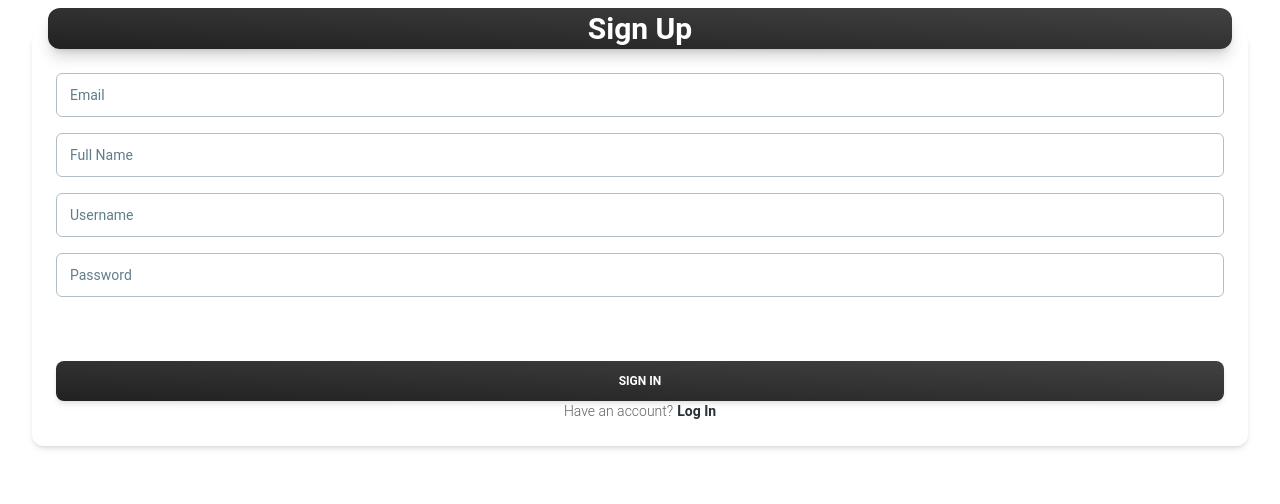
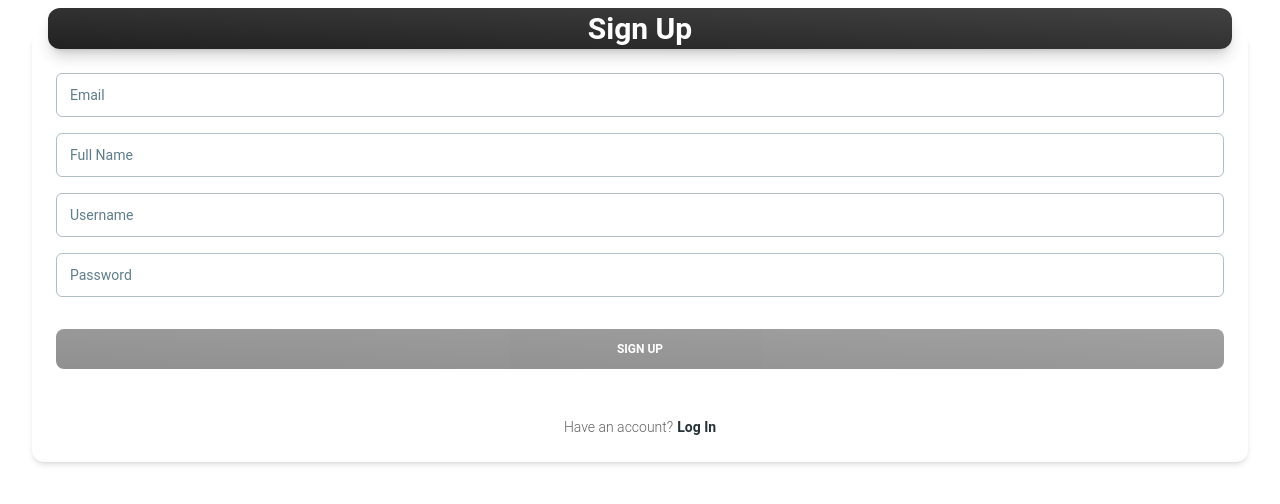
Before and after one commit to ConfoundingVariables/Zagreus, a React (Vite) app: page /signup in a window 1280 px wide. Shown: the top 504 px of the page. Built offline with nearby package versions, Linux system fonts and the light colour scheme.

Commit message:
SignUpCard logic being built

```diff
--- a/client/src/App.css
+++ b/client/src/App.css
@@ -1,6 +1,4 @@
 #root {
   max-width: 1280px;
-  margin: 0 auto;
-  padding: 2rem;
-  text-align: center;
+  margin: 2rem;
 }
--- a/client/src/components/SignUpCard/SignUpCard.jsx
+++ b/client/src/components/SignUpCard/SignUpCard.jsx
@@ -2,6 +2,9 @@ import { connect } from "react-redux";
 import { createStructuredSelector } from "reselect";
 import { Link } from "react-router-dom";
 import { useFormik } from "formik";
+
+import { signUpStart } from "../../redux/user/userActions";
+import { selectError, selectFetching } from "../../redux/user/userSelectors";
 
 import {
   Card,
@@ -13,9 +16,24 @@ import {
   Button,
 } from "@material-tailwind/react";
 
-export default function SignUpCard() {
+export default function SignUpCard({ signUpStart, error, fetching }) {
+  const formik = useFormik({
+    initialValues: {
+      email: "",
+      fullName: "",
+      username: "",
+      password: "",
+    },
+    onSubmit: (values) =>
+      signUpStart(
+        values.email,
+        values.fullName,
+        values.username,
+        values.password
+      ),
+  });
   return (
-    <Card className="w-96 ">
+    <Card className="w-32">
       <CardHeader
         variant="gradient"
         color="gray"
@@ -25,17 +43,68 @@ export default function SignUpCard() {
           Sign Up
         </Typography>
       </CardHeader>
-      <CardBody className="flex flex-col gap-4">
-        <Input label="Email" size="lg" />
-        <Input label="Full Name" size="lg" />
-        <Input label="Username" size="lg" />
-        <Input label="Password" size="lg" />
-        <div className="-ml-2.5"></div>
-      </CardBody>
+      {Object.keys(formik.errors).map((field) => {
+        if (formik.touched[field]) {
+          return (
+            <p
+              className="error"
+              key={formik.errors[field]}
+              style={{ marginTop: "0" }}
+            >
+              {formik.errors[field]}
+            </p>
+          );
+        }
+      })}
+      <form className="form-card__form" onSubmit={formik.handleSubmit}>
+        <CardBody className="flex flex-col gap-4">
+          <Input
+            name="email"
+            fieldProps={formik.getFieldProps("email")}
+            valid={formik.touched.email && !formik.errors.email}
+            placeholder="Email address"
+            label="Email"
+            size="lg"
+          />
+          <Input
+            name="fullName"
+            fieldProps={formik.getFieldProps("fullName")}
+            valid={formik.touched.fullName && !formik.errors.fullName}
+            placeholder="Full Name"
+            label="Full Name"
+            size="lg"
+          />
+          <Input
+            name="username"
+            fieldProps={formik.getFieldProps("username")}
+            valid={formik.touched.username && !formik.errors.username}
+            placeholder="Username"
+            label="Username"
+            size="lg"
+          />
+          <Input
+            name="password"
+            fieldProps={formik.getFieldProps("password")}
+            placeholder="Password"
+            valid={formik.touched.password && !formik.errors.password}
+            type="password"
+            label="Password"
+            size="lg"
+          />
+          <div className="-ml-2.5"></div>
+          <Button
+            loading={fetching}
+            disabled={
+              Object.keys(formik.touched).length === 0 ? true : !formik.isValid
+            }
+            variant="gradient"
+            fullWidth
+          >
+            Sign Up
+          </Button>
+        </CardBody>
+      </form>
       <CardFooter className="pt-0">
-        <Button variant="gradient" fullWidth>
-          Sign In
-        </Button>
         <Typography variant="small" className="mt-6 flex justify-center">
           Have an account?
           <Typography
--- a/client/src/redux/user/userTypes.js
+++ b/client/src/redux/user/userTypes.js
@@ -6,3 +6,5 @@ const userTypes = {
   SIGN_UP_START: "SIGN_UP_START",
   SIGN_UP_FAILURE: "SIGN_UP_FAILURE",
 };
+
+export default userTypes;
```
